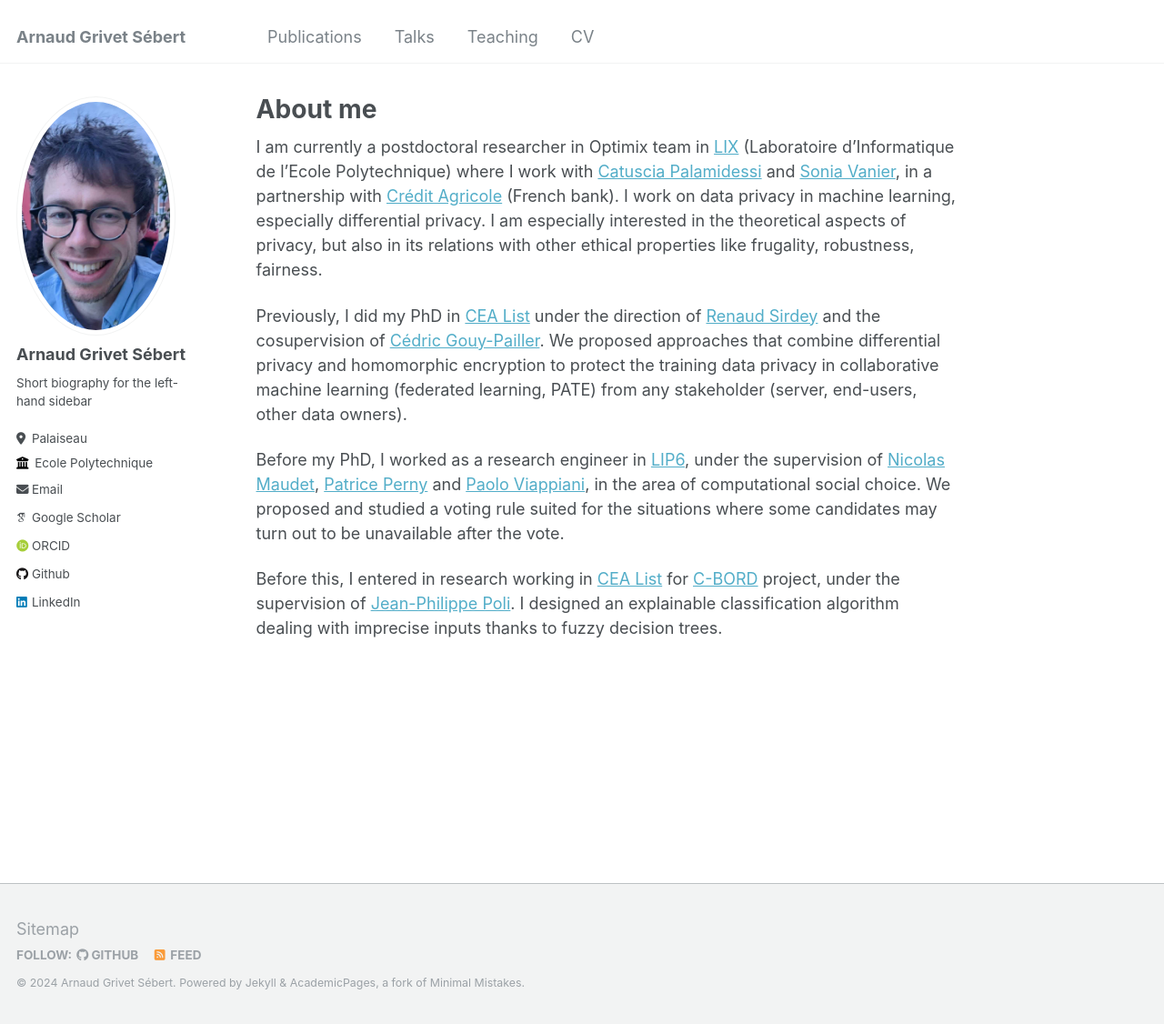
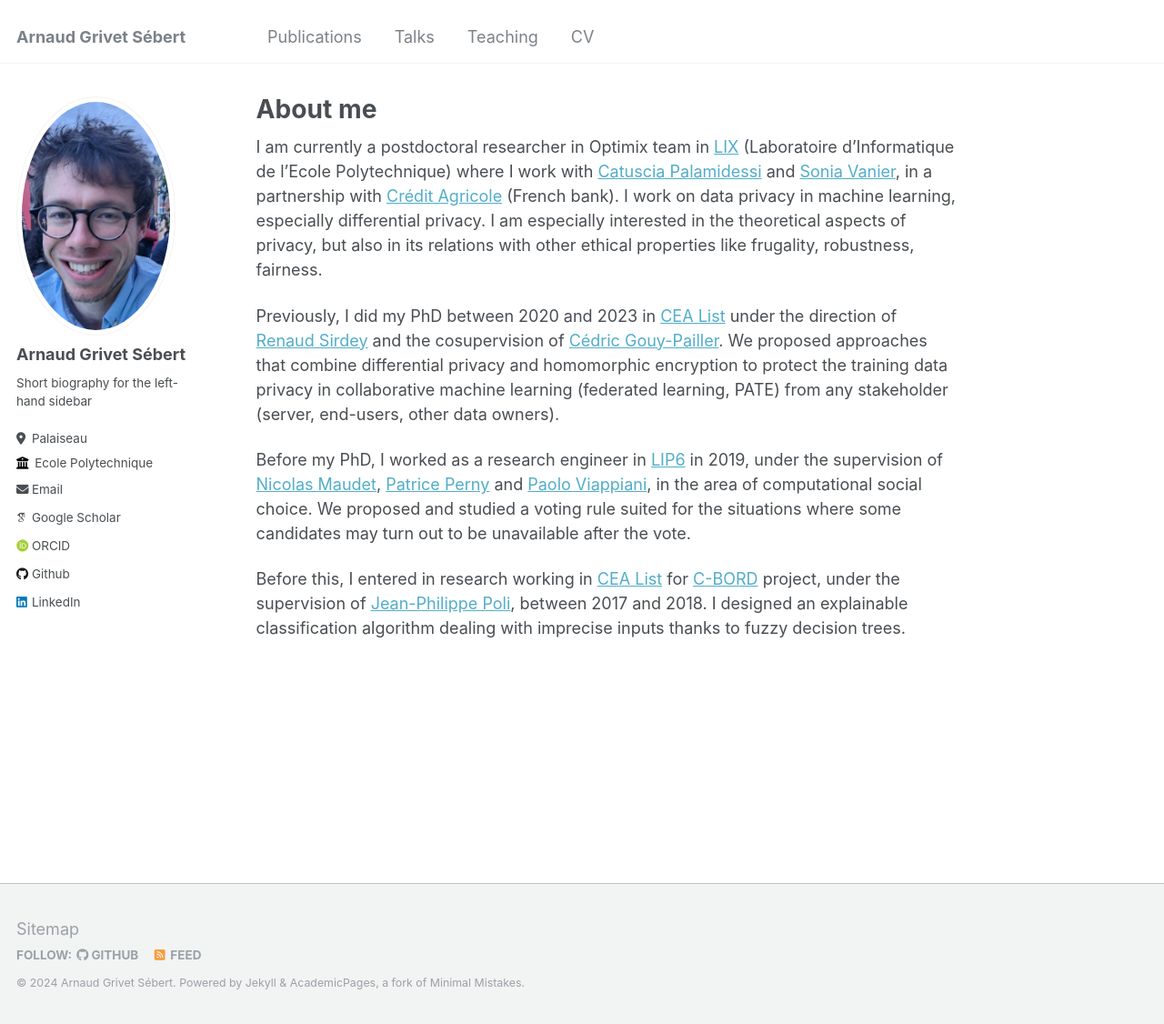
Before and after one commit to Arnaud-GS/arnaud-gs.github.io, a Jekyll site: the page built from _pages/about.md, in a window 1280 px wide and 1126 px high. Shown: the whole window at 91% size. Built offline with Jekyll 4.4.1, drawn with Linux system fonts in a browser that asks for light colours; some web fonts are replaced.

Commit message:
Update about.md

```diff
--- a/_pages/about.md
+++ b/_pages/about.md
@@ -9,8 +9,8 @@
 
 I am currently a postdoctoral researcher in Optimix team in [LIX](https://www.lix.polytechnique.fr/) (Laboratoire d'Informatique de l'Ecole Polytechnique) where I work with [Catuscia Palamidessi](https://www.lix.polytechnique.fr/~catuscia/) and [Sonia Vanier](https://scholar.google.com/citations?user=Z9WDDfcAAAAJ), in a partnership with [Crédit Agricole](https://www.credit-agricole.fr/) (French bank). I work on data privacy in machine learning, especially differential privacy. I am especially interested in the theoretical aspects of privacy, but also in its relations with other ethical properties like frugality, robustness, fairness.
 
-Previously, I did my PhD in [CEA List](https://list.cea.fr/) under the direction of [Renaud Sirdey](http://sirdeyre.free.fr/) and the cosupervision of [Cédric Gouy-Pailler](https://gouypailler.github.io/). We proposed approaches that combine differential privacy and homomorphic encryption to protect the training data privacy in collaborative machine learning (federated learning, PATE) from any stakeholder (server, end-users, other data owners).
+Previously, I did my PhD between 2020 and 2023 in [CEA List](https://list.cea.fr/) under the direction of [Renaud Sirdey](http://sirdeyre.free.fr/) and the cosupervision of [Cédric Gouy-Pailler](https://gouypailler.github.io/). We proposed approaches that combine differential privacy and homomorphic encryption to protect the training data privacy in collaborative machine learning (federated learning, PATE) from any stakeholder (server, end-users, other data owners).
 
-Before my PhD, I worked as a research engineer in [LIP6](https://www.lip6.fr/), under the supervision of [Nicolas Maudet](https://nmaudet.gitlab.io/), [Patrice Perny](https://webia.lip6.fr/~perny/) and [Paolo Viappiani](https://scholar.google.com/citations?user=lxuuuHgAAAAJ), in the area of computational social choice. We proposed and studied a voting rule suited for the situations where some candidates may turn out to be unavailable after the vote.
+Before my PhD, I worked as a research engineer in [LIP6](https://www.lip6.fr/) in 2019, under the supervision of [Nicolas Maudet](https://nmaudet.gitlab.io/), [Patrice Perny](https://webia.lip6.fr/~perny/) and [Paolo Viappiani](https://scholar.google.com/citations?user=lxuuuHgAAAAJ), in the area of computational social choice. We proposed and studied a voting rule suited for the situations where some candidates may turn out to be unavailable after the vote.
 
-Before this, I entered in research working in [CEA List](https://list.cea.fr/) for [C-BORD](https://www.cbord-h2020.eu/) project, under the supervision of [Jean-Philippe Poli](https://polijp.github.io/). I designed an explainable classification algorithm dealing with imprecise inputs thanks to fuzzy decision trees.
+Before this, I entered in research working in [CEA List](https://list.cea.fr/) for [C-BORD](https://www.cbord-h2020.eu/) project, under the supervision of [Jean-Philippe Poli](https://polijp.github.io/), between 2017 and 2018. I designed an explainable classification algorithm dealing with imprecise inputs thanks to fuzzy decision trees.
```
